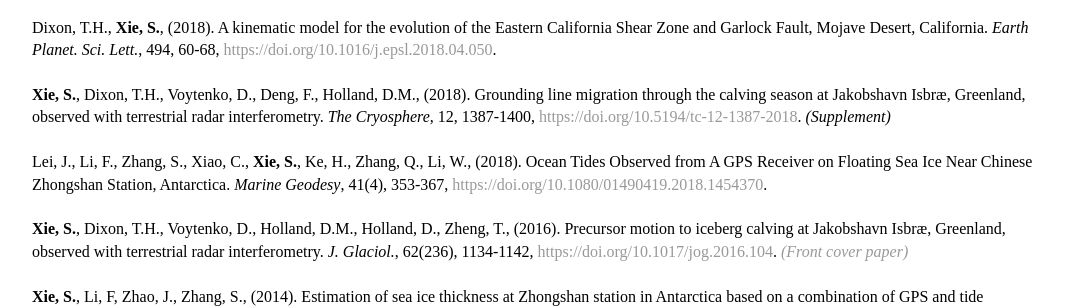
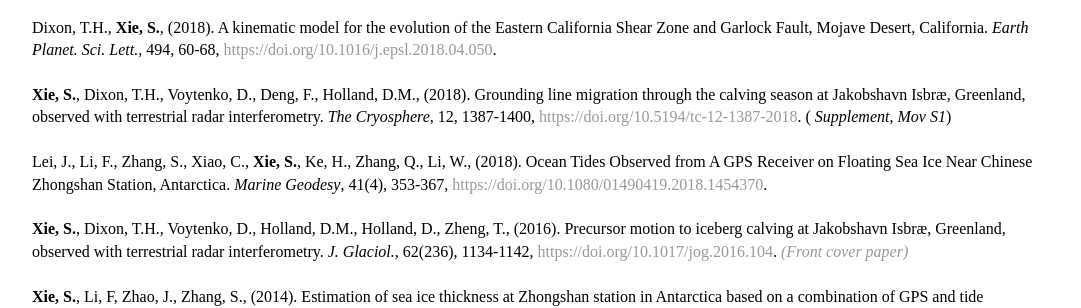
Before and after one commit to suruixie/suruixie.github.io, a Jekyll site: the page built from publications/index.html, in a window 1280 px wide. Shown: the part 202-510 px from the top of the page, without its empty margins (96-1177 px from the left). Built offline with Jekyll 4.4.1, drawn with Linux system fonts in a browser that asks for light colours; a style sheet for code colours, icons or effects is not loaded.

Commit message:
Update index.html

```diff
--- a/publications/index.html
+++ b/publications/index.html
@@ -10,7 +10,7 @@ title: Surui's publications
 		<br style="line-height:0.1em">
 		Dixon, T.H., <strong>Xie, S.</strong>, (2018). A kinematic model for the evolution of the Eastern California Shear Zone and Garlock Fault, Mojave Desert, California. <em>Earth Planet. Sci. Lett.</em>, 494, 60-68, <a href="https://doi.org/10.1016/j.epsl.2018.04.050">https://doi.org/10.1016/j.epsl.2018.04.050</a>.  <br>
 		<br style="line-height:0.1em">
-		<strong>Xie, S.</strong>, Dixon, T.H., Voytenko, D., Deng, F., Holland, D.M., (2018). Grounding line migration through the calving season at Jakobshavn Isbræ, Greenland, observed with terrestrial radar interferometry. <em>The Cryosphere</em>, 12, 1387-1400, <a href="https://doi.org/10.5194/tc-12-1387-2018">https://doi.org/10.5194/tc-12-1387-2018</a>. <em><a href="../suppl/2018/Xie_2018_TC_supp.pdf" style="color:#000000;"> (Supplement)</a></em> <br>
+		<strong>Xie, S.</strong>, Dixon, T.H., Voytenko, D., Deng, F., Holland, D.M., (2018). Grounding line migration through the calving season at Jakobshavn Isbræ, Greenland, observed with terrestrial radar interferometry. <em>The Cryosphere</em>, 12, 1387-1400, <a href="https://doi.org/10.5194/tc-12-1387-2018">https://doi.org/10.5194/tc-12-1387-2018</a>. (<em><a href="../suppl/2018/Xie_2018_TC_supp.pdf" style="color:#000000;"> Supplement</a></em>, <em><a href="../suppl/2018/Xie18_movS1_2012.mp4" style="color:#000000;"> Mov S1</a></em>) <br>
 		<br style="line-height:0.1em">
 		Lei, J., Li, F., Zhang, S., Xiao, C., <strong>Xie, S.</strong>, Ke, H., Zhang, Q., Li, W., (2018). Ocean Tides Observed from A GPS Receiver on Floating Sea Ice Near Chinese Zhongshan Station, Antarctica. <em>Marine Geodesy</em>, 41(4), 353-367, <a href="https://doi.org/10.1080/01490419.2018.1454370">https://doi.org/10.1080/01490419.2018.1454370</a>.  <br>
 		<br style="line-height:0.1em">
```
